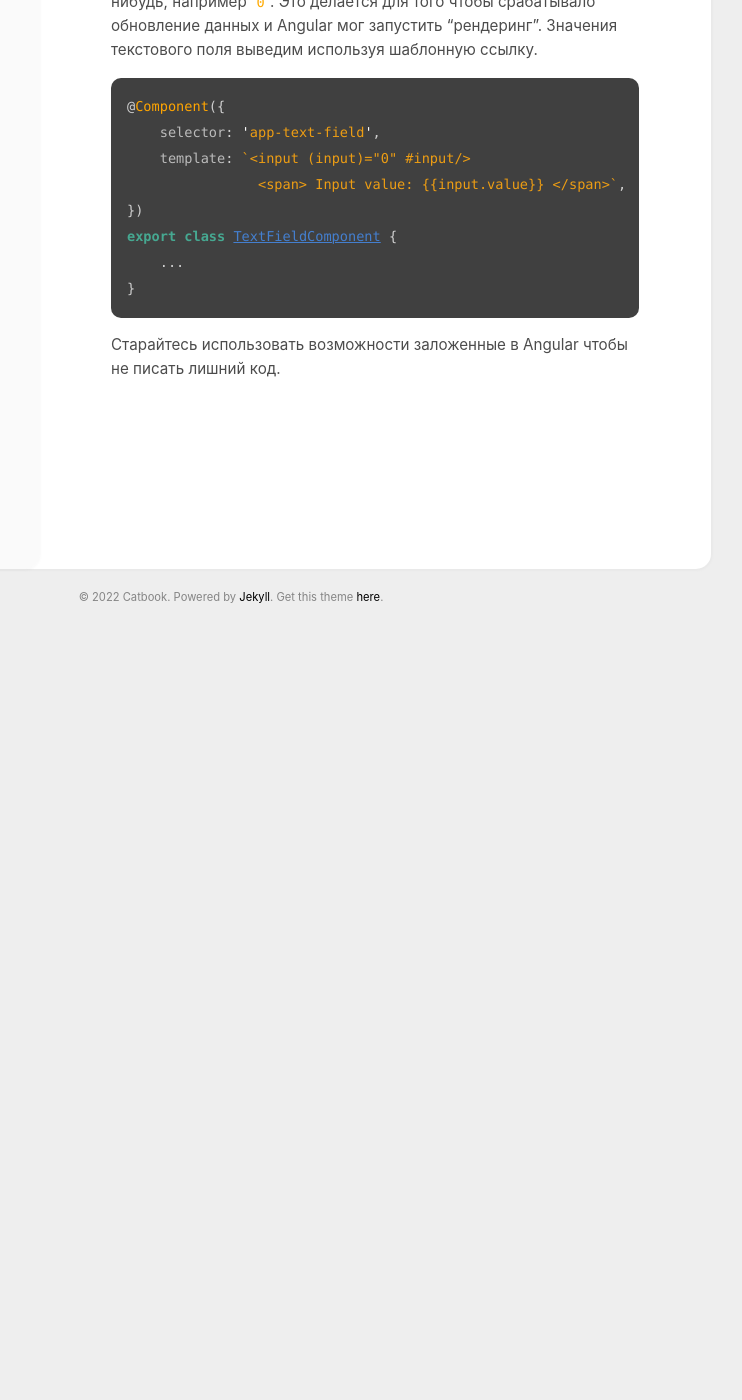
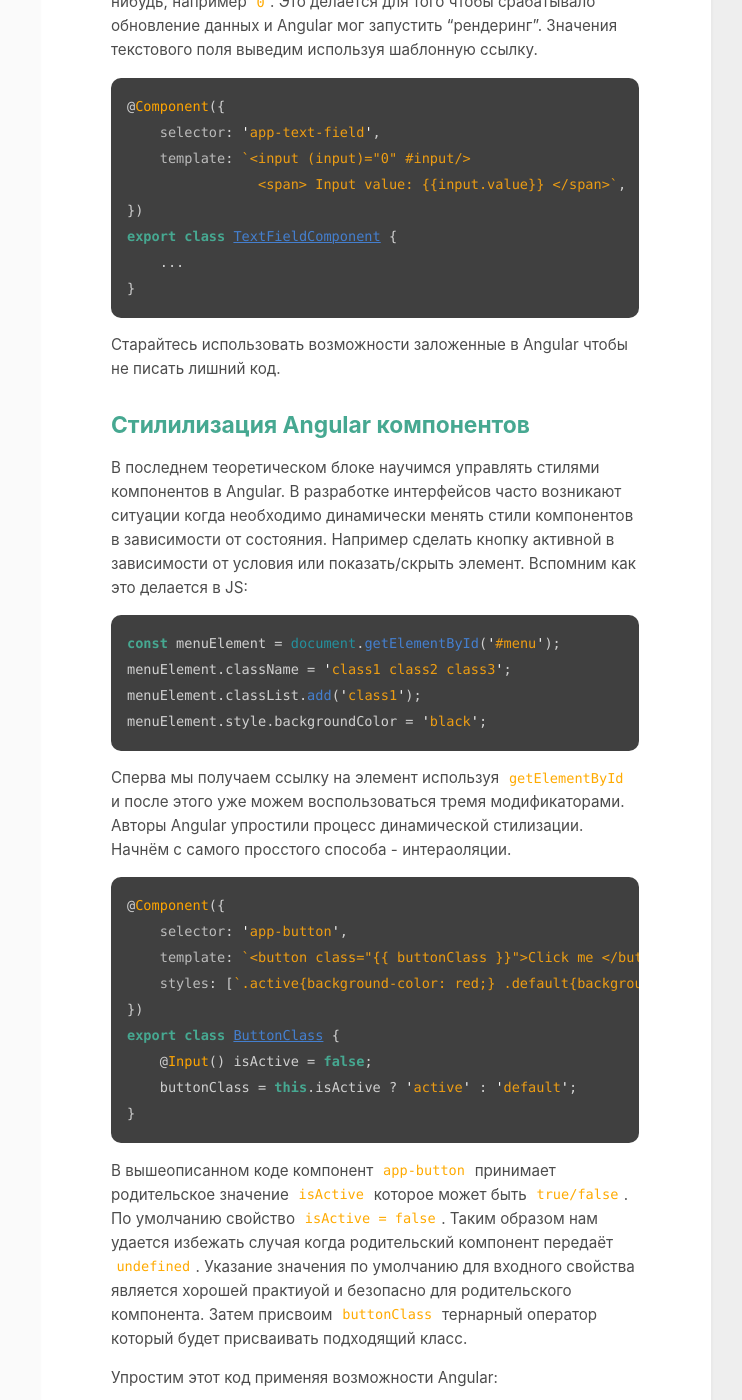
Before and after one commit to Shystriyhlopchik/catbook, a Jekyll site: the page built from _posts/2022-10-30-Create UI-kit.md, in a window 1280 px wide and 1400 px high, scrolled down 16392 px. Shown: the whole window, without its empty margins (409-1151 px from the left). Built offline with Jekyll 4.4.1, drawn with Linux system fonts in a browser that asks for light colours; before the commit the page ends 17022 px from its top, so only the background shows below that; some of the changed text lies outside the part shown.

Commit message:
Стилилизация Angular компонентов

````diff
--- a/_posts/2022-10-30-Create UI-kit.md
+++ b/_posts/2022-10-30-Create UI-kit.md
@@ -8,7 +8,7 @@ comments: false
 2. [Синтаксис Angular шаблонов](#syntax)
 3. [Передача данных дочернему компоненту](#input)
 4. [Обработка DOM событий](#dom)
-5. Стилилизация Angular компонентов
+5. [Стилилизация Angular компонентов](#style)
 6. Карточка товара
 
 ## <a name="component">Компоненты в Angular</a>
@@ -426,3 +426,83 @@ export class TextFieldComponent {
 {% endraw %}
 
 Старайтесь использовать возможности заложенные в Angular чтобы не писать лишний код.
+
+## <a name="style">Стилилизация Angular компонентов</a>
+
+В последнем теоретическом блоке научимся управлять стилями компонентов в Angular. В разработке интерфейсов часто возникают ситуации
+когда необходимо динамически менять стили компонентов в зависимости от состояния. Например сделать кнопку активной в зависимости от условия или показать/скрыть
+элемент. Вспомним как это делается в JS:
+
+```js
+const menuElement = document.getElementById('#menu');
+menuElement.className = 'class1 class2 class3';
+menuElement.classList.add('class1');
+menuElement.style.backgroundColor = 'black';
+```
+
+Сперва мы получаем ссылку на элемент используя `getElementById` и после этого уже можем воспользоваться тремя модификаторами.
+Авторы Angular упростили процесс динамической стилизации. Начнём с самого просстого способа - интераоляции.
+
+{% raw %}
+```ts
+@Component({
+    selector: 'app-button',
+    template: `<button class="{{ buttonClass }}">Click me </button>`,
+    styles: [`.active{background-color: red;} .default{background-color: blue}`]
+})
+export class ButtonClass {
+    @Input() isActive = false;
+    buttonClass = this.isActive ? 'active' : 'default';
+}
+```
+{% endraw %}
+
+В вышеописанном коде компонент `app-button` принимает родительское значение `isActive` которое может быть `true/false`.
+По умолчанию свойство `isActive = false`. Таким образом нам удается избежать случая когда родительский компонент передаёт `undefined`.
+Указание значения по умолчанию для входного свойства является хорошей практиуой и безопасно для родительского компонента.
+Затем присвоим `buttonClass` тернарный оператор который будет присваивать подходящий класс.
+
+Упростим этот код применяя возможности Angular:
+
+{% raw %}
+```ts
+@Component({
+    selector: 'app-button',
+    template: `<button [class.active]="isActive">Click me </button>`,
+    styles: [`.active{background-color: red;} .default{background-color: blue}`]
+})
+export class ButtonClass {
+    @Input() isActive = false;
+}
+```
+{% endraw %}
+
+Используя синтаксис привязки аттрибута мы можем привязывать CSS свойства по отдельности:
+
+{% raw %}
+```ts
+@Component({
+    selector: 'app-button',
+    template: `<button [class.active]="isActive" [style.font-size]="16px">Click me </button>`,
+    styles: [`.active{background-color: red;} .default{background-color: blue}`]
+})
+export class ButtonClass {
+    @Input() isActive = false;
+}
+```
+{% endraw %}
+
+Но и этот код мы можем написать иначе:
+
+{% raw %}
+```ts
+@Component({
+    selector: 'app-button',
+    template: `<button [class.active]="isActive" [style.font-size.px]="16">Click me </button>`,
+    styles: [`.active{background-color: red;} .default{background-color: blue}`]
+})
+export class ButtonClass {
+    @Input() isActive = false;
+}
+```
+{% endraw %}
````
